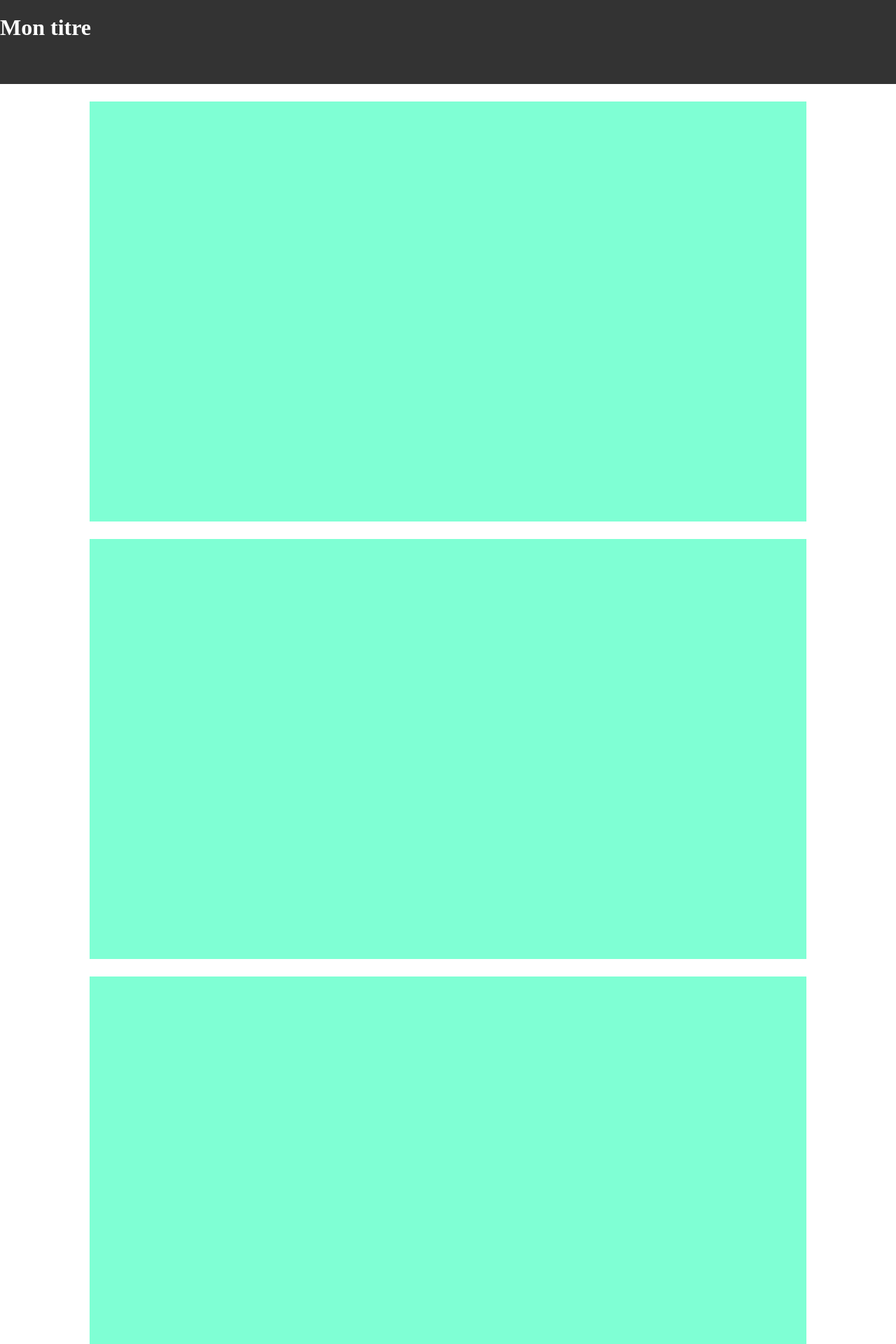
After one commit to ayoub007-Bit/Learning-PHP, a PHP site: page /htmlandphp.php in a window 1280 px wide. The commit adds this page. Shown: the top 1920 px of the page at 70% size. Run offline with PHP 8.4, Linux system fonts and the light colour scheme.

Commit message:
conditions and include and require

```diff
--- /dev/null
+++ b/footer.php
@@ -0,0 +1,3 @@
+    <footer>
+        <p>mon footer</p>
+    </footer>
--- /dev/null
+++ b/header.php
@@ -0,0 +1,3 @@
+<header>
+        <h1>Mon titre</h1>
+</header>
--- /dev/null
+++ b/htmlandphp.php
@@ -0,0 +1,27 @@
+<?php
+//section 8 intégrer PHP dans le code
+//12-include et require et lesdeux_once
+/*those two functions are used to include and execute the content of
+  one php file into another (reuse and organize ur project)*/
+?>
+
+
+<!DOCTYPE html>
+<html lang="en">
+<head>
+    <meta charset="UTF-8">
+    <meta name="viewport" content="width=device-width, initial-scale=1.0">
+    <title>Mon site PHP</title>
+    <link rel="stylesheet" href="styles.css">
+</head>
+<body>
+
+    <?php
+     include "header.php";
+     include "page_content.php";
+     include "footer.php";
+    ?>
+
+
+</body>
+</html>
--- /dev/null
+++ b/page_content.php
@@ -0,0 +1,5 @@
+<div class="container"></div>
+       <div class="container"></div>
+       <div class="container"></div>
+       <div class="container"></div>
+       <div class="container"></div>
--- /dev/null
+++ b/styles.css
@@ -0,0 +1,31 @@
+body{
+    margin: 0;
+    display: flex;
+    flex-direction: column;
+    align-items: center;
+
+}
+
+header{
+    background-color: #333;
+    color: white;
+    width: 100%;
+    height: 15vh;
+
+}
+
+footer{
+    width: 100%;
+   height: 10vh;
+    background-color: #333;
+    color: white;
+    text-align: center;
+
+}
+
+.container{
+    width: 80%;
+    height: 75vh;
+    margin-top: 25px;
+    background-color: aquamarine;
+}
```
Also changed, not shown: index.php (+24 -3 lines).
